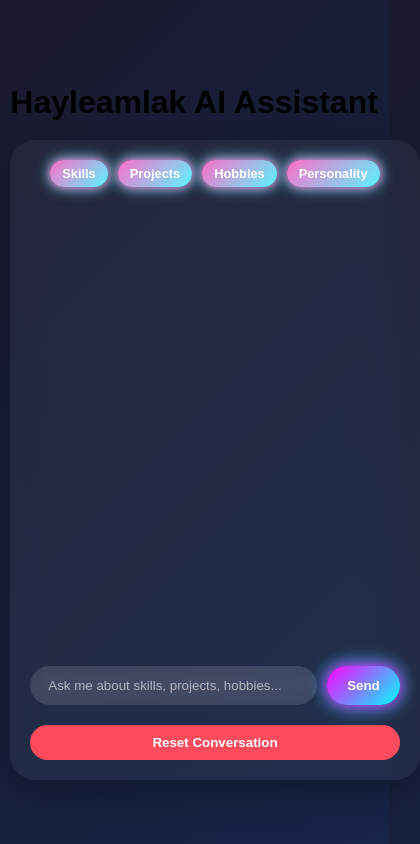
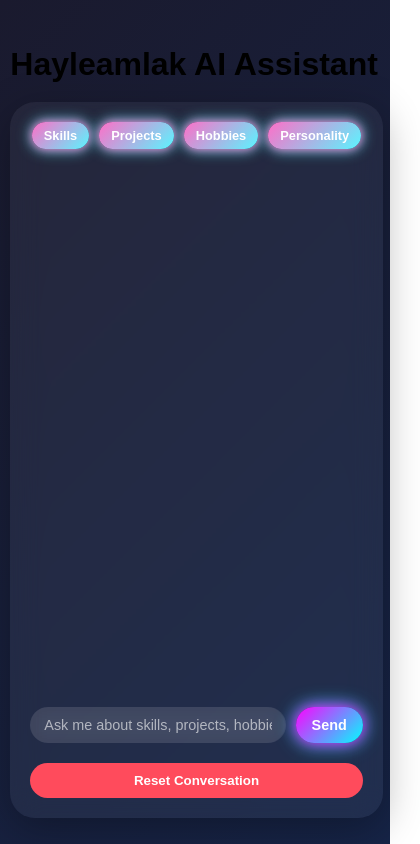
Before and after one commit to hayleamlak/ai-chat-bot-for-personal-assistant, a React (Vite) app in the folder client/: page / in a window 390 px wide. Shown: the whole page, 420 px wide, since content can reach past the window. Built offline with nearby package versions, Linux system fonts and the light colour scheme.

Commit message:
update th ui

```diff
--- a/client/src/styles/Chat.css
+++ b/client/src/styles/Chat.css
@@ -84,7 +84,7 @@ body {
 .loader span:nth-child(3) { animation-delay: 0.4s; }
 
 @keyframes bounce {
-  to { transform: translateY(-8px); opacity: 0.7; }
+  to { transform: translateY(-8px) opacity(0.7); }
 }
 
 /* Input area */
@@ -138,15 +138,6 @@ body {
   font-weight: bold;
 }
 
-/* Scrollbar */
-.messages::-webkit-scrollbar {
-  width: 6px;
-}
-
-.messages::-webkit-scrollbar-thumb {
-  background: rgba(255,255,255,0.3);
-  border-radius: 3px;
-}
 /* Quick floating buttons */
 .quick-buttons {
   display: flex;
@@ -173,10 +164,20 @@ body {
   box-shadow: 0 0 20px #ff6ec7, 0 0 25px #5af5ff;
 }
 
-/* Responsive for mobile */
+/* Scrollbar */
+.messages::-webkit-scrollbar {
+  width: 6px;
+}
+
+.messages::-webkit-scrollbar-thumb {
+  background: rgba(255,255,255,0.3);
+  border-radius: 3px;
+}
+
+/* Responsive */
 @media (max-width: 600px) {
-  .quick-buttons button {
-    padding: 6px 12px;
-    font-size: 0.8rem;
-  }
+  .chat-container { width: 90%; height: 80vh; }
+  .quick-buttons button { padding: 6px 12px; font-size: 0.8rem; }
+  .input-area input { padding: 10px 14px; font-size: 0.9rem; }
+  .input-area button { padding: 10px 16px; font-size: 0.9rem; }
 }
```
Also changed, not shown: client/src/components/ChatBox.jsx (+3 -9 lines).
